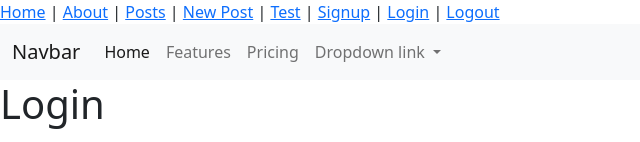
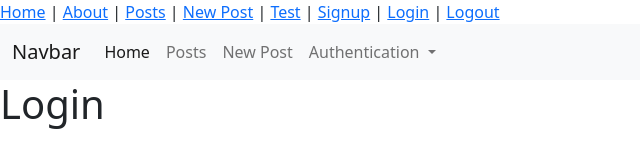
Before and after one commit to SymensJeffrey/blog_vue_app, a Vue app: page /login in a window 1280 px wide. Shown: the top 142 px of the page, without its empty margins (0-640 px from the left). Built offline with nearby package versions, Linux system fonts and the light colour scheme.

Commit message:
custimize nav bar

```diff
--- a/src/App.vue
+++ b/src/App.vue
@@ -19,22 +19,22 @@
           <div class="collapse navbar-collapse" id="navbarNavDropdown">
             <ul class="navbar-nav">
               <li class="nav-item">
-                <a class="nav-link active" aria-current="page" href="#">Home</a>
+                <a class="nav-link active" aria-current="page" href="/">Home</a>
               </li>
               <li class="nav-item">
-                <a class="nav-link" href="#">Features</a>
+                <a class="nav-link" href="/posts">Posts</a>
               </li>
               <li class="nav-item">
-                <a class="nav-link" href="#">Pricing</a>
+                <a class="nav-link" href="/posts/new">New Post</a>
               </li>
               <li class="nav-item dropdown">
                 <a class="nav-link dropdown-toggle" href="#" id="navbarDropdownMenuLink" role="button" data-bs-toggle="dropdown" aria-expanded="false">
-                  Dropdown link
+                  Authentication
                 </a>
                 <ul class="dropdown-menu" aria-labelledby="navbarDropdownMenuLink">
-                  <li><a class="dropdown-item" href="#">Action</a></li>
-                  <li><a class="dropdown-item" href="#">Another action</a></li>
-                  <li><a class="dropdown-item" href="#">Something else here</a></li>
+                  <li><a class="dropdown-item" href="/signup">Signup</a></li>
+                  <li><a class="dropdown-item" href="/login">Login</a></li>
+                  <li><a class="dropdown-item" href="/logout">Logout</a></li>
                 </ul>
               </li>
             </ul>
--- a/src/views/Logout.vue
+++ b/src/views/Logout.vue
@@ -9,7 +9,7 @@
     created: function () {
       delete axios.defaults.headers.common["Authorization"];
       localStorage.removeItem("jwt");
-      this.$router.push("/");
+      this.$router.push("/login");
     },
   };
 </script>
--- a/src/views/PostNew.vue
+++ b/src/views/PostNew.vue
@@ -3,7 +3,8 @@
     <h1> Create new Post </h1>
     <div>
       <p>Title: <input type="text" v-model="newPostParams.title"></p>
-      <p>Post: <input class="box" type="text" v-model="newPostParams.body"><small> {{ 25 - newPostParams.body.length }} characters remaining </small>
+      <p>Post: <input class="box" type="text" v-model="newPostParams.body">
+      <small> {{ 25 - newPostParams.body.length }} characters remaining </small>
       <small v-if="newPostParams.body.length >  25"> over 150</small></p>
       <p>Image: <input type="text" v-model="newPostParams.image"></p>
       <button v-on:click="createPost()">Post</button>
```
